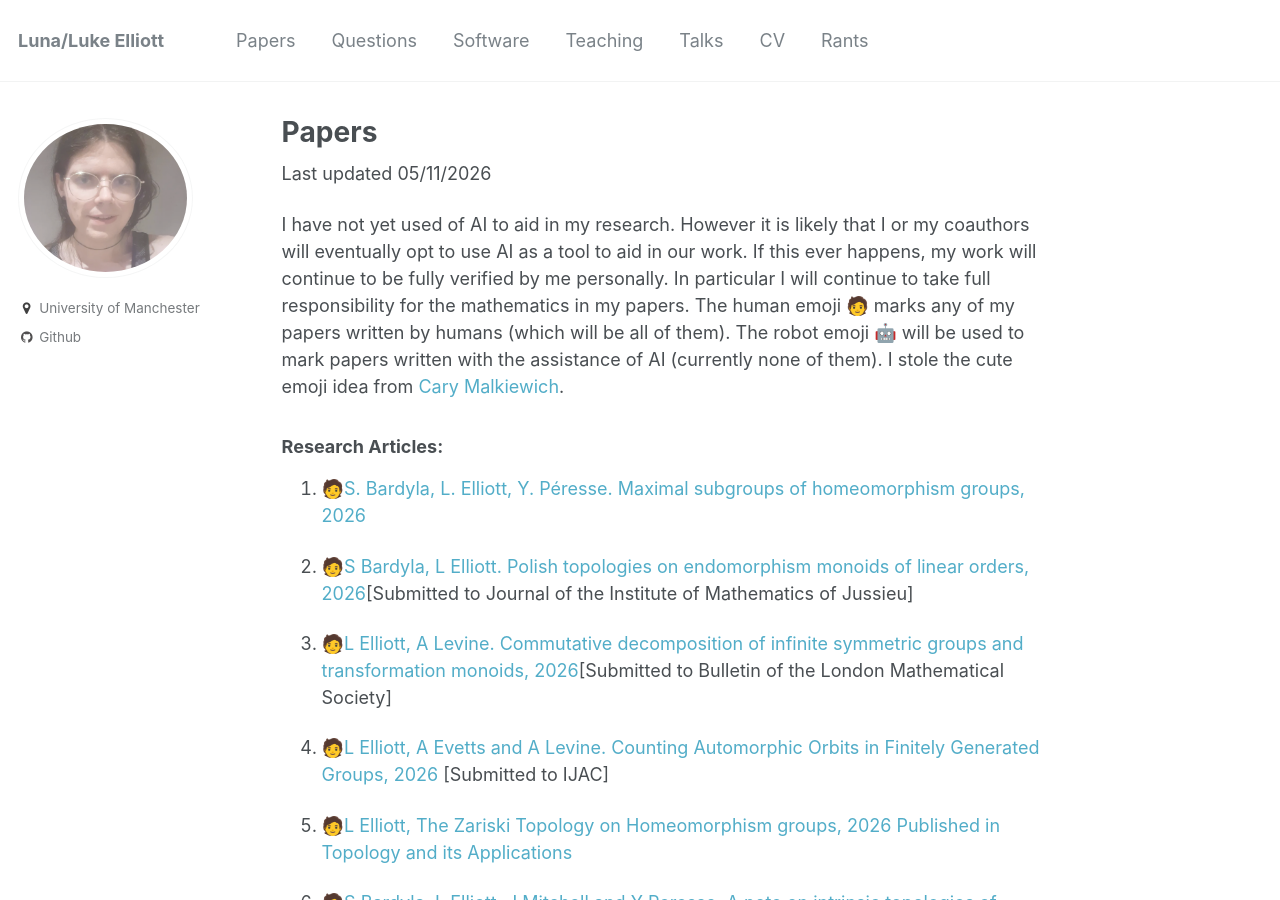
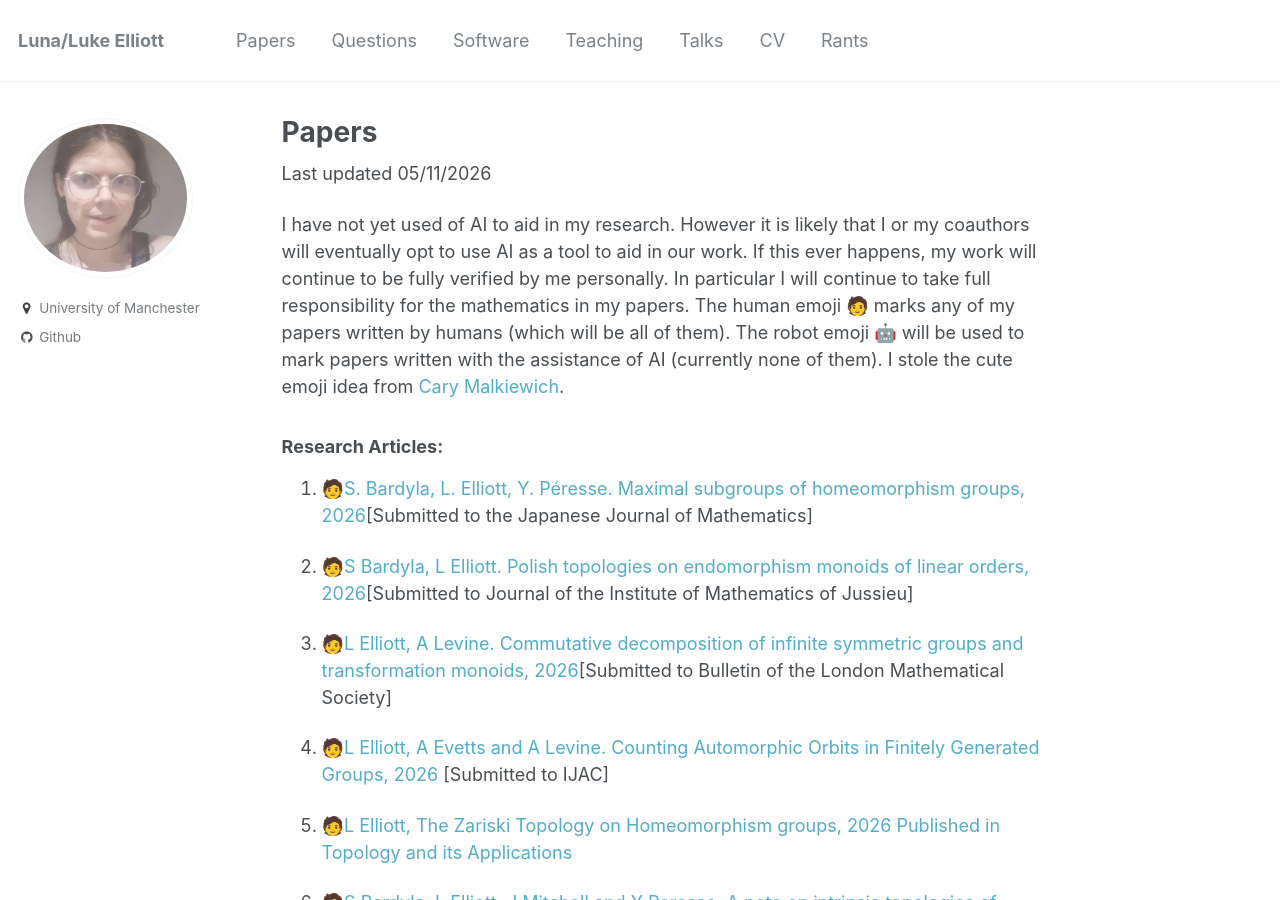
Before and after one commit to le27/L-Elliott, a Jekyll site: the page built from _pages/papers.md, in a window 1280 px wide and 900 px high. Built offline with Jekyll 4.4.1, drawn with Linux system fonts in a browser that asks for light colours; formulas are drawn with MathJax 3.

Commit message:
Update papers.md with submission details
Added submission notes to research articles.

```diff
--- a/_pages/papers.md
+++ b/_pages/papers.md
@@ -10,7 +10,7 @@ I have not yet used of AI to aid in my research. However it is likely that I or
 The human emoji 🧑 marks any of my papers written by humans (which will be all of them). The robot emoji 🤖 will be used to mark papers written with the assistance of AI (currently none of them). I stole the cute emoji idea from [Cary Malkiewich](https://people.math.binghamton.edu/malkiewich/).
 
 ### Research Articles:
-1. 🧑[S. Bardyla, L. Elliott, Y. Péresse. Maximal subgroups of homeomorphism groups, 2026](https://arxiv.org/abs/2608.28211)
+1. 🧑[S. Bardyla, L. Elliott, Y. Péresse. Maximal subgroups of homeomorphism groups, 2026](https://arxiv.org/abs/2608.28211)[Submitted to the Japanese Journal of Mathematics]
 
 1. 🧑[S Bardyla, L Elliott. Polish topologies on endomorphism monoids of linear orders, 2026](https://arxiv.org/abs/2605.26906)[Submitted to Journal of the Institute of Mathematics of Jussieu]
 
```
